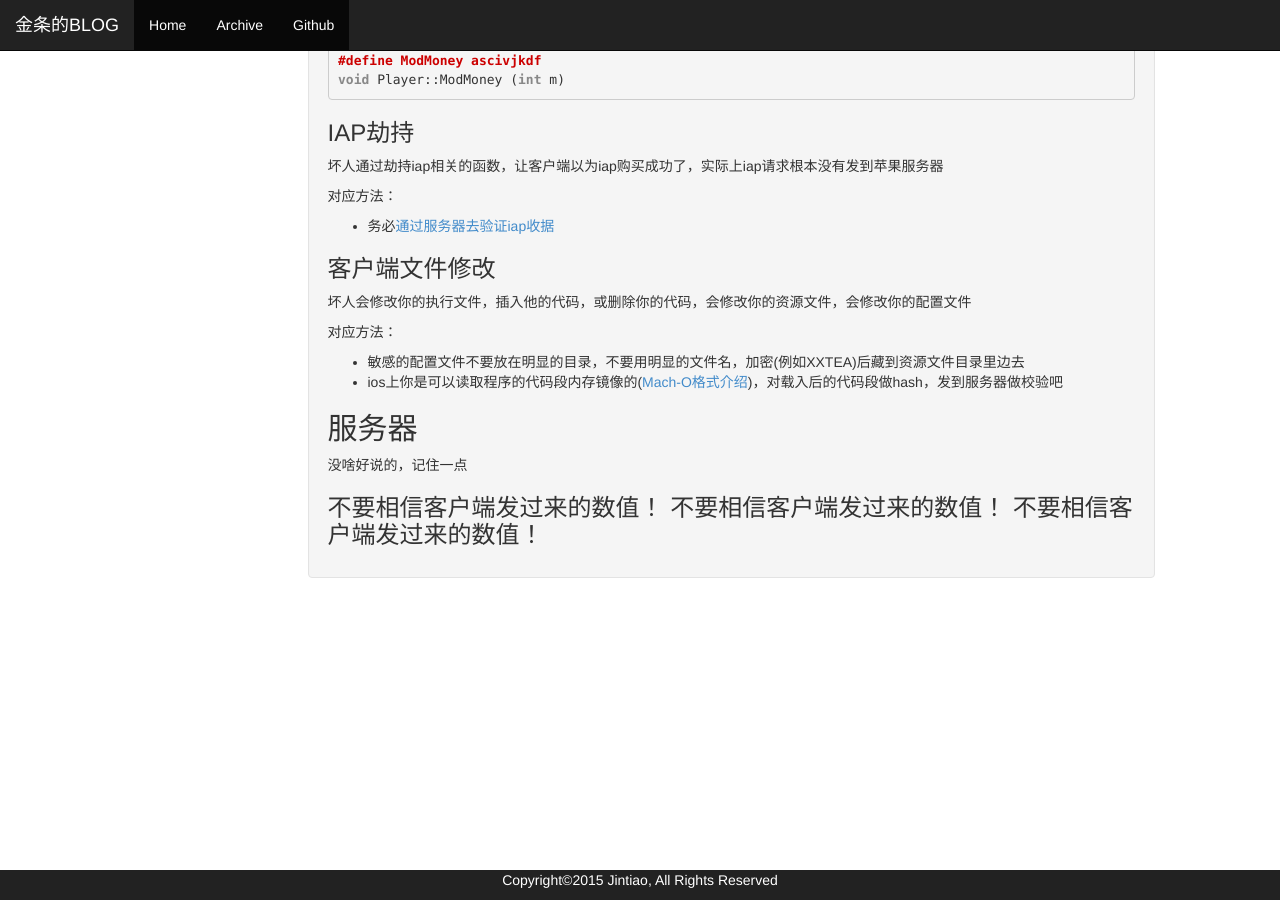
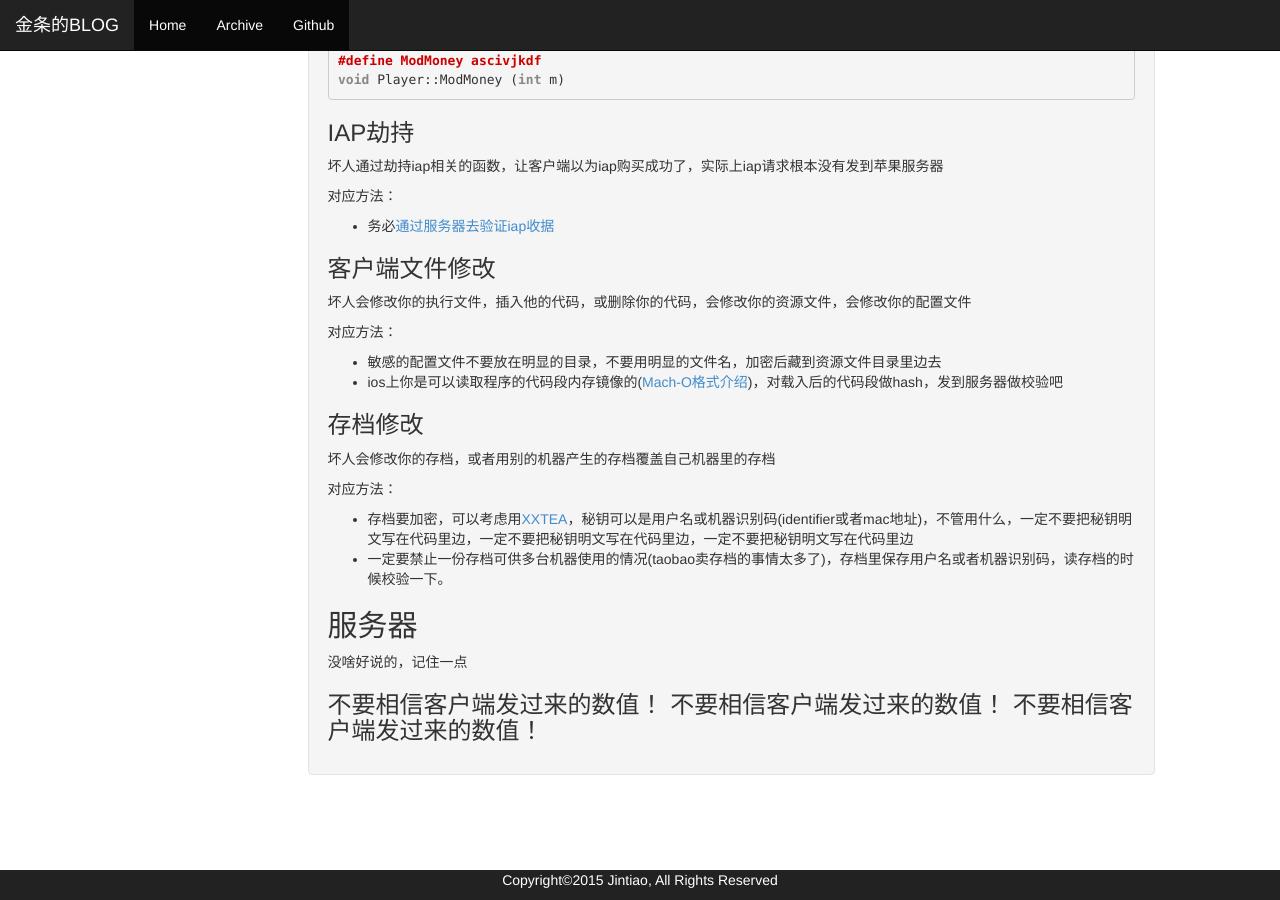
Before and after one commit to jintiao/jintiao.github.io, a Jekyll site: the page built from _posts/2015-07-30-anti-cheating.md, in a window 1280 px wide and 900 px high, scrolled down 2165 px. Built offline with Jekyll 4.4.1, drawn with Linux system fonts in a browser that asks for light colours; Markdown is read by kramdown in place of the engine named in the settings.

Commit message:
add game save part

```diff
--- a/_posts/2015-07-30-anti-cheating.md
+++ b/_posts/2015-07-30-anti-cheating.md
@@ -138,9 +138,17 @@ void Player::ModMoney (int m)
 
 对应方法：
 
-* 敏感的配置文件不要放在明显的目录，不要用明显的文件名，加密(例如XXTEA)后藏到资源文件目录里边去
+* 敏感的配置文件不要放在明显的目录，不要用明显的文件名，加密后藏到资源文件目录里边去
 * ios上你是可以读取程序的代码段内存镜像的([Mach-O格式介绍](https://developer.apple.com/library/mac/documentation/DeveloperTools/Conceptual/MachORuntime/Reference/reference.html))，对载入后的代码段做hash，发到服务器做校验吧
 
+### 存档修改
+
+坏人会修改你的存档，或者用别的机器产生的存档覆盖自己机器里的存档
+
+对应方法：
+
+* 存档要加密，可以考虑用[XXTEA](https://en.wikipedia.org/wiki/XXTEA)，秘钥可以是用户名或机器识别码(identifier或者mac地址)，不管用什么，一定不要把秘钥明文写在代码里边，一定不要把秘钥明文写在代码里边，一定不要把秘钥明文写在代码里边
+* 一定要禁止一份存档可供多台机器使用的情况(taobao卖存档的事情太多了)，存档里保存用户名或者机器识别码，读存档的时候校验一下。
 
 ## 服务器
 
```
